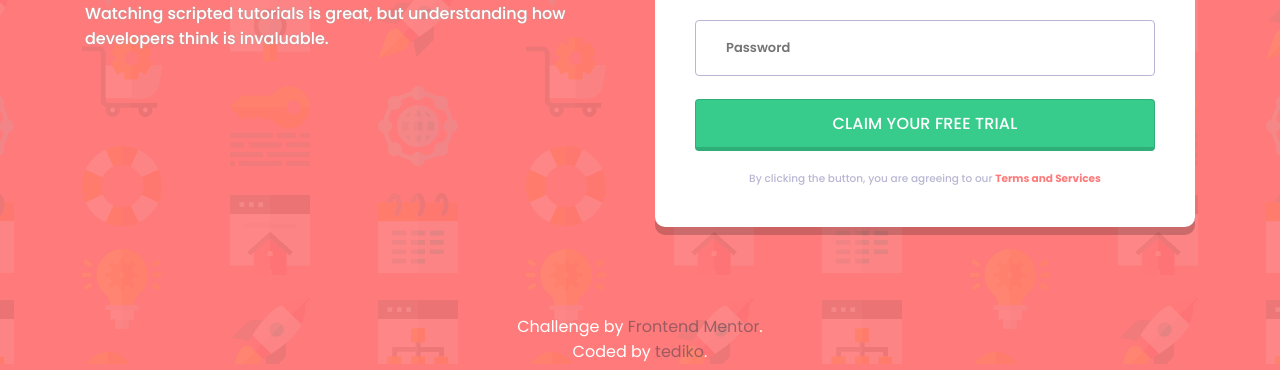
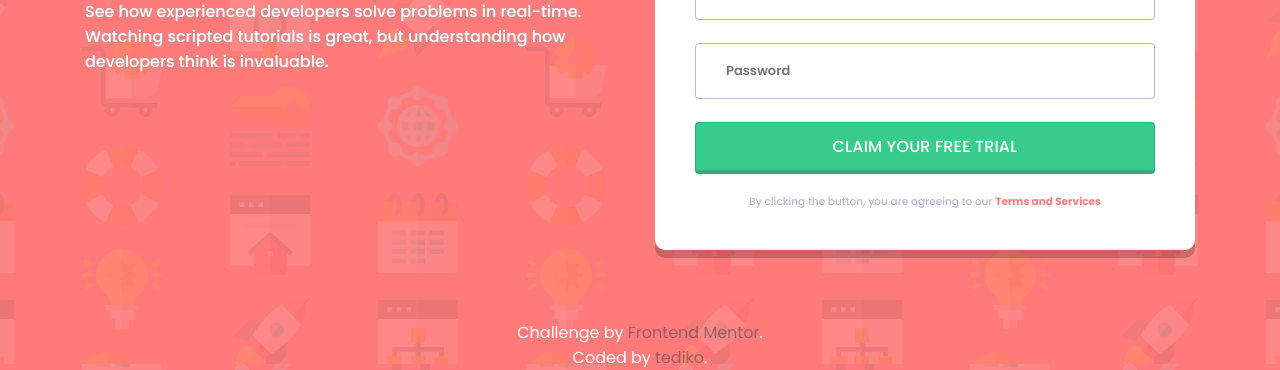
Before and after one commit to tediko/IntroComponentSignupForm, a plain HTML site: page index.html in a window 1280 px wide. Shown: the part 436-806 px from the top of the page. Drawn offline with Linux system fonts and the light colour scheme.

Commit message:
Changed intro__container margin

```diff
--- a/styles/intro.css
+++ b/styles/intro.css
@@ -1,7 +1,7 @@
 /* Intro section */
 .intro__container {
     display: flex;
-    margin: 80px 30px 120px 30px;
+    margin: 120px 30px;
 }
 
 .intro__content {
```
